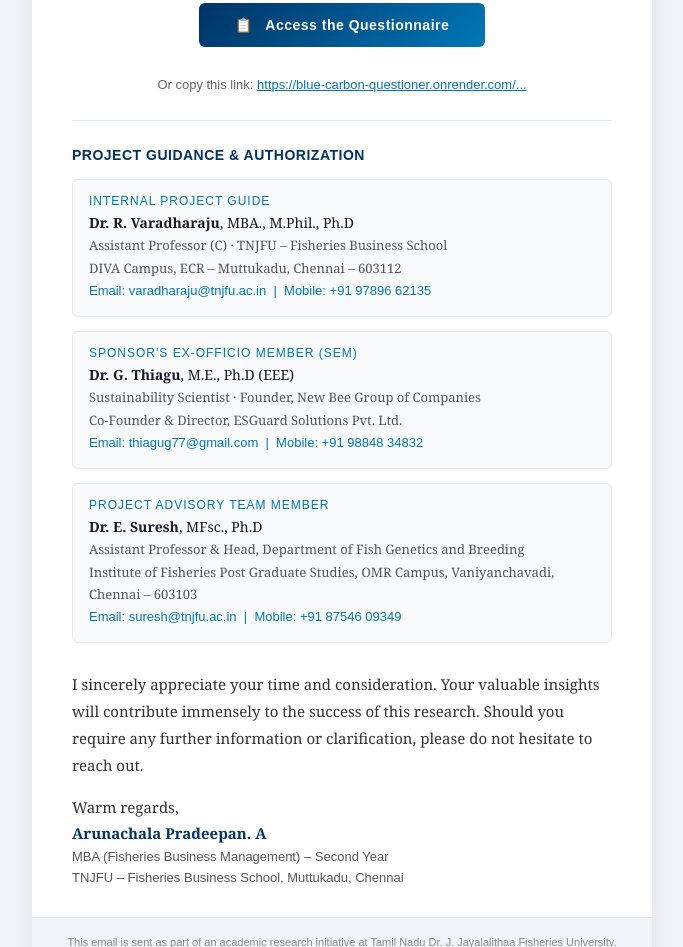
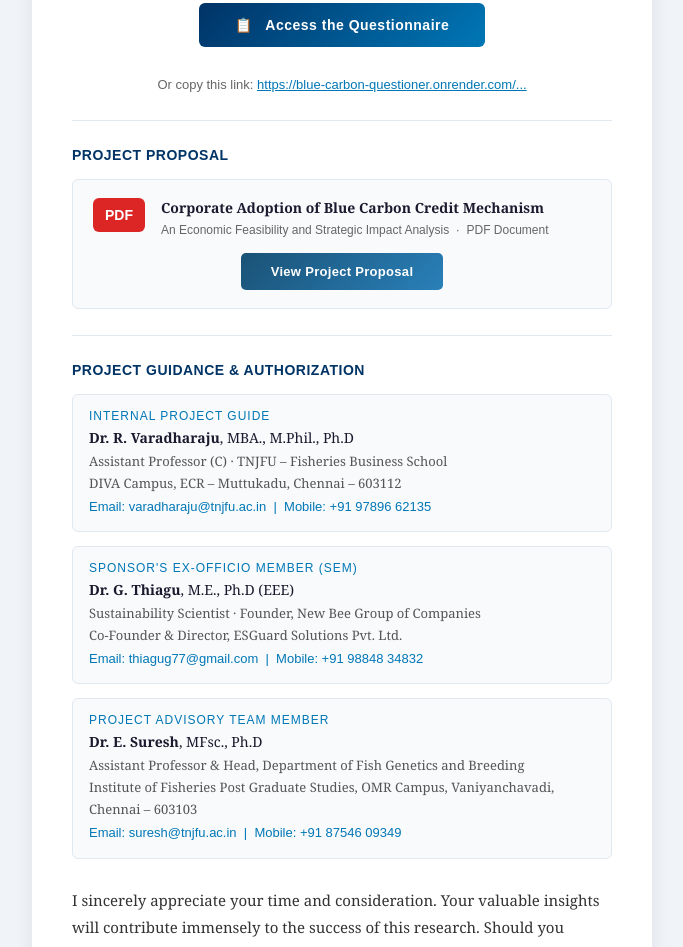
Before and after one commit to arunsridharanwork-maker/Email, a plain HTML site: page index.html in a window 1280 px wide. Shown: the part 817-1764 px from the top of the page, without its empty margins (298-981 px from the left). Drawn offline with Linux system fonts and the light colour scheme.

Commit message:
Add project proposal PDF and proposal section to email template

```diff
--- a/index.html
+++ b/index.html
@@ -104,6 +104,57 @@
                 <tr><td style="border-top:1px solid #e0e8f0;"></td></tr>
               </table>
 
+              <!-- Project Proposal Section -->
+              <p style="margin:0 0 16px;font-size:14px;font-weight:bold;color:#003366;font-family:Arial,sans-serif;text-transform:uppercase;letter-spacing:0.5px;">
+                Project Proposal
+              </p>
+
+              <table width="100%" cellpadding="0" cellspacing="0" border="0" style="margin:0 0 26px;">
+                <tr>
+                  <td style="background-color:#f8fafc;border:1px solid #e0e8f0;border-radius:6px;padding:18px 20px;">
+                    <table width="100%" cellpadding="0" cellspacing="0" border="0">
+                      <tr>
+                        <td width="50" valign="top" style="padding-right:16px;">
+                          <table cellpadding="0" cellspacing="0" border="0">
+                            <tr>
+                              <td style="background-color:#dc2626;border-radius:6px;padding:10px 12px;text-align:center;">
+                                <p style="margin:0;font-family:Arial,sans-serif;font-size:14px;font-weight:bold;color:#ffffff;line-height:1;">PDF</p>
+                              </td>
+                            </tr>
+                          </table>
+                        </td>
+                        <td valign="middle">
+                          <p style="margin:0 0 4px;font-size:14px;color:#1a1a2e;font-weight:bold;font-family:Georgia,serif;line-height:1.4;">
+                            Corporate Adoption of Blue Carbon Credit Mechanism
+                          </p>
+                          <p style="margin:0;font-size:12px;color:#666;font-family:Arial,sans-serif;line-height:1.5;">
+                            An Economic Feasibility and Strategic Impact Analysis &nbsp;·&nbsp; PDF Document
+                          </p>
+                        </td>
+                      </tr>
+                    </table>
+
+                    <!-- View Proposal Button -->
+                    <table width="100%" cellpadding="0" cellspacing="0" border="0" style="margin:14px 0 0;">
+                      <tr>
+                        <td align="center">
+                          <a href="https://arunsridharanwork-maker.github.io/Email/Corporate_Adoption_of_Blue_Carbon_Credit.pdf"
+                             target="_blank"
+                             style="display:inline-block;background:linear-gradient(135deg,#1a5276,#2980b9);color:#ffffff;font-family:Arial,sans-serif;font-size:13px;font-weight:bold;text-decoration:none;padding:11px 30px;border-radius:5px;letter-spacing:0.3px;">
+                            View Project Proposal
+                          </a>
+                        </td>
+                      </tr>
+                    </table>
+                  </td>
+                </tr>
+              </table>
+
+              <!-- Divider -->
+              <table width="100%" cellpadding="0" cellspacing="0" border="0" style="margin:0 0 26px;">
+                <tr><td style="border-top:1px solid #e0e8f0;"></td></tr>
+              </table>
+
               <!-- Guidance -->
               <p style="margin:0 0 16px;font-size:14px;font-weight:bold;color:#003366;font-family:Arial,sans-serif;text-transform:uppercase;letter-spacing:0.5px;">
                 Project Guidance &amp; Authorization
```
Also changed, not shown: 1 other file.
